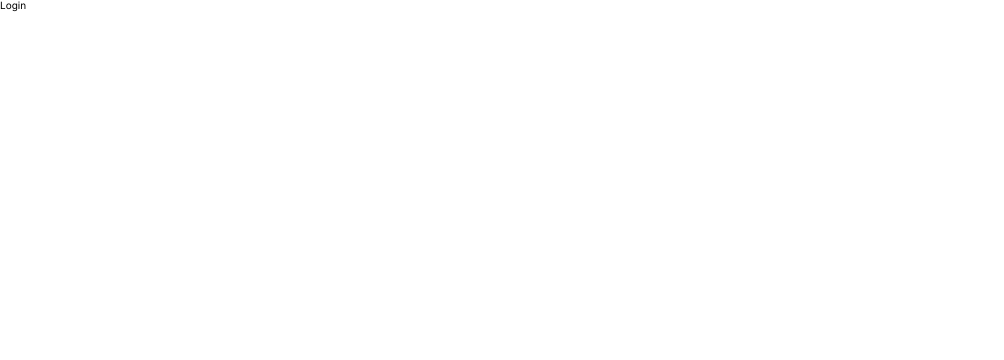
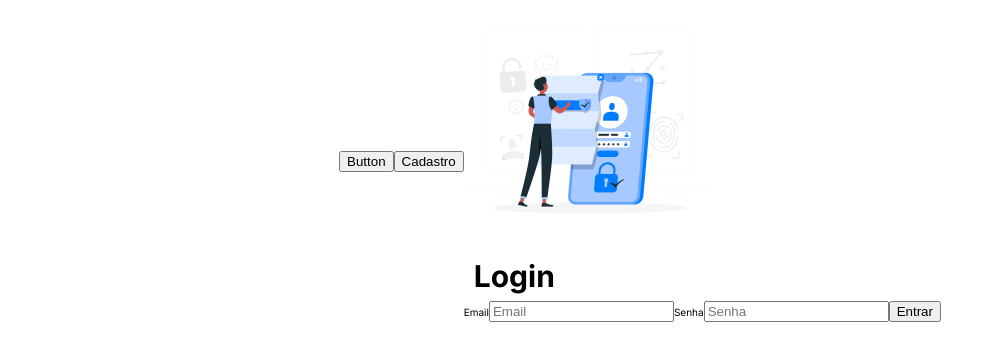
Before and after one commit to dandanmatunoshita/levelup, a Next.js app in the folder my-app/: page /login in a window 1280 px wide. Shown: the top 360 px of the page, without its empty margins (0-1004 px from the left). Built offline with nearby package versions, Linux system fonts and the light colour scheme.

Commit message:
Init_login_add_tailwind

```diff
--- a/my-app/src/app/layout.js
+++ b/my-app/src/app/layout.js
@@ -11,6 +11,7 @@ export const metadata = {
 export default function RootLayout({ children }) {
   return (
     <html lang="en">
+      <script src="https://cdn.tailwindcss.com"></script>
       <body className={inter.className}>{children}</body>
     </html>
   );
--- a/my-app/src/app/login/page.jsx
+++ b/my-app/src/app/login/page.jsx
@@ -1,9 +1,42 @@
+'use client'
+
+import Image from 'next/image';
 import styles from './page.module.css';
+import { useRouter } from 'next/navigation'
+import Link from "next/link";
+
+
 
 export default function Login(){
+    const router = useRouter();
+
     return(
-        <div>
-            Login
+        <div className={styles.login_container}>
+            <button class="bg-blue-500 hover:bg-blue-700 text-white font-bold py-2 px-4 rounded">
+                Button
+            </button>
+            <div className={styles.login_header}>
+                <button onClick={()=>router.push('/carrinho')}>Cadastro</button>
+            </div>
+            <div className={styles.login_body}>
+                <div className={styles.login_img}>
+                    <Image
+                    src="/img_login.jpg"
+                        width={250}
+                        height={250}
+                    />
+                </div>
+                <div className={styles.login_info}>
+                    <h1>Login</h1>
+                    <form>
+                        <span>Email</span>
+                        <input type="email" placeholder="Email"/>
+                        <span>Senha</span>
+                        <input type="password" placeholder="Senha"/>
+                        <button type="submit" onClick={()=>router.push('/home')}>Entrar</button>
+                    </form>
+                </div>
+            </div>
         </div>
     )
 }
--- a/my-app/src/app/login/page.module.css
+++ b/my-app/src/app/login/page.module.css
@@ -0,0 +1,5 @@
+.login_container{
+    display: flex;
+    align-items: center;
+    justify-content: center;
+}
--- a/my-app/src/app/page.js
+++ b/my-app/src/app/page.js
@@ -7,7 +7,7 @@ export default function Home() {
   return (
     <main className={styles.main}>
       Home
-      <Link href={'carrinho'}>Carrinho</Link>
+      <Link href={'login'}>Carrinho</Link>
     </main>
   );
 }
```
Also changed, not shown: my-app/public/img_login.jpg (added).
